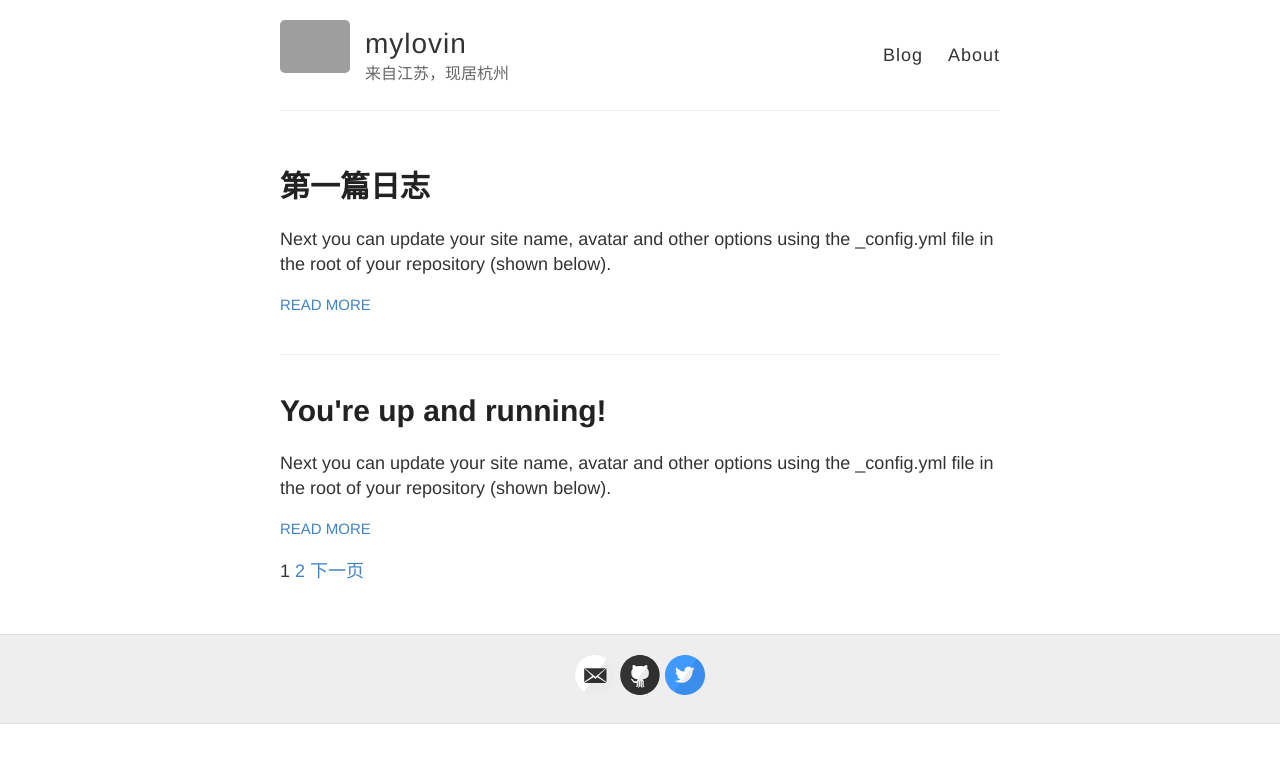
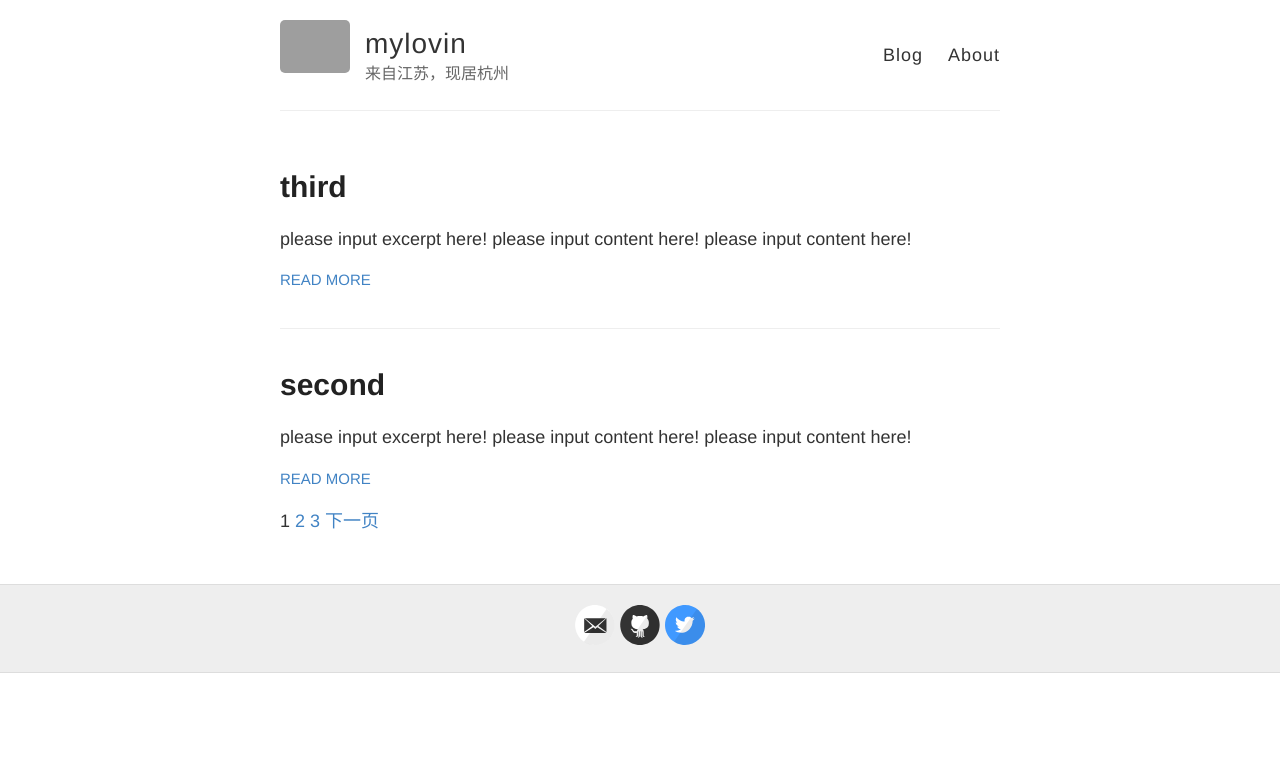
Before and after one commit to 861008761/861008761.github.io, a Jekyll site: the page built from index.html, in a window 1280 px wide. Shown: the top 763 px of the page. Built offline with Jekyll 4.4.1, drawn with Linux system fonts in a browser that asks for light colours; the list of posts is cut into pages by our own code; grey boxes are pictures that could not be loaded.

Commit message:
add new files

```diff
--- /dev/null
+++ b/_posts/2017-08-27-.md
@@ -0,0 +1,10 @@
+---
+layout: post
+title: "第二个博客"
+description: ""
+category: ""
+tags: []
+---
+please input excerpt here!
+please input content here!
+please input content here!
--- /dev/null
+++ b/_posts/2017-08-27-second.md
@@ -0,0 +1,10 @@
+---
+layout: post
+title: "second"
+description: ""
+category: ""
+tags: []
+---
+please input excerpt here!
+please input content here!
+please input content here!
--- /dev/null
+++ b/_posts/2017-08-27-third.md
@@ -0,0 +1,10 @@
+---
+layout: post
+title: "third"
+description: ""
+category: ""
+tags: []
+---
+please input excerpt here!
+please input content here!
+please input content here!
--- a/_posts/2017-3-3-myHello-World.md
+++ /dev/null
@@ -1,10 +0,0 @@
----
-layout: post
-title: You're up and running!
----
-
-Next you can update your site name, avatar and other options using the _config.yml file in the root of your repository (shown below).
-
-![_config.yml]({{ site.baseurl }}/images/config.png)
-
-The easiest way to make your first post is to edit this one. Go into /_posts/ and update the Hello World markdown file. For more instructions head over to the [Jekyll Now repository](https://github.com/barryclark/jekyll-now) on GitHub.
```
Also changed, not shown: index.html (line endings or trailing spaces).
